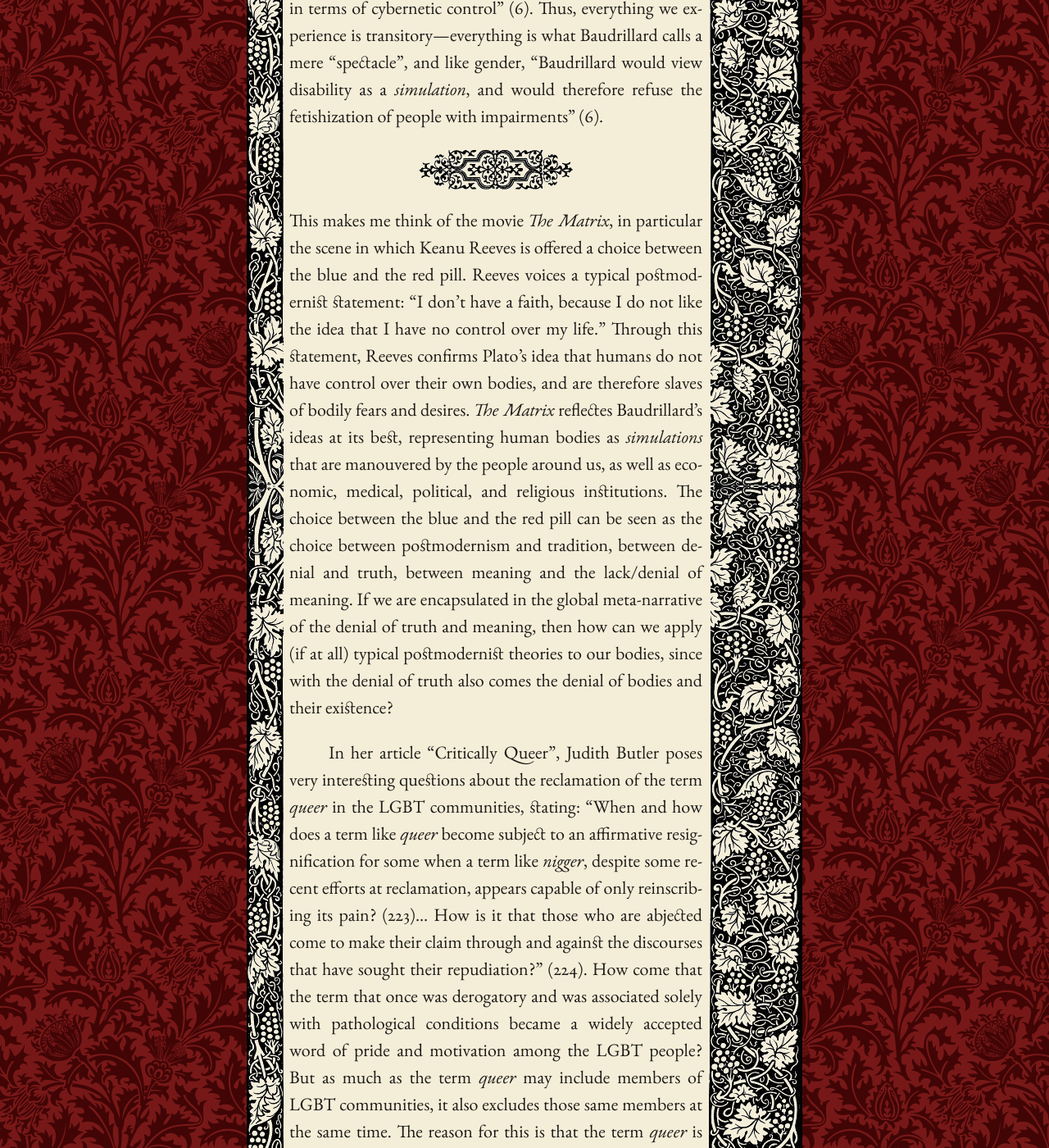
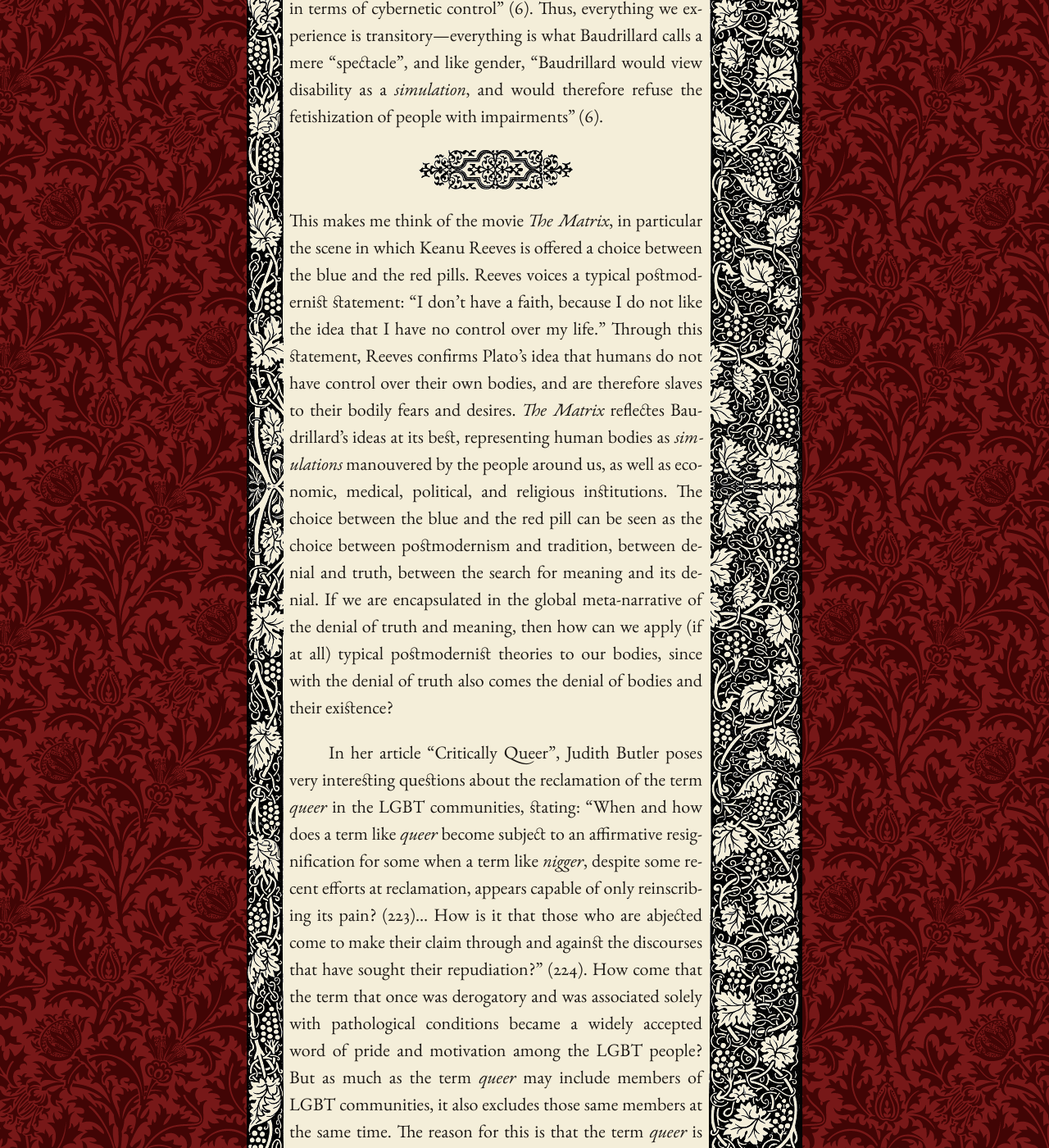
Before and after one commit to mpasovic/majapasovic.org, a Jekyll site: the page built from _posts/2012-06-25-disability-and-bodies.md, in a window 1280 px wide and 1400 px high, scrolled down 4342 px. Shown: the whole window at 82% size. Built offline with Jekyll 4.4.1, drawn with Linux system fonts in a browser that asks for light colours; nearby versions of some CDN libraries.

Commit message:
Updated 2012-06-25-disability-and-bodies.md

```diff
--- a/_posts/2012-06-25-disability-and-bodies.md
+++ b/_posts/2012-06-25-disability-and-bodies.md
@@ -96,16 +96,16 @@ would therefore refuse the fetishization of people with impairments”
 *****
 This makes me think of the movie *The Matrix*, in particular the
 scene in which Keanu Reeves is offered a choice between the blue and the
-red pill. Reeves voices a typical postmodernist statement: “I don’t have
+red pills. Reeves voices a typical postmodernist statement: “I don’t have
 a faith, because I do not like the idea that I have no control over my
 life.” Through this statement, Reeves confirms Plato’s idea that humans
-do not have control over their own bodies, and are therefore slaves of
+do not have control over their own bodies, and are therefore slaves to their
 bodily fears and desires. *The Matrix* reflectes Baudrillard’s ideas at
-its best, representing human bodies as *simulations* that are manouvered
+its best, representing human bodies as *simulations* manouvered
 by the people around us, as well as economic, medical, political, and
 religious institutions. The choice between the blue and the red pill can
 be seen as the choice between postmodernism and tradition, between
-denial and truth, between meaning and the lack/denial of meaning. If we
+denial and truth, between the search for meaning and its denial. If we
 are encapsulated in the global meta-narrative of the denial of truth and
 meaning, then how can we apply (if at all) typical postmodernist
 theories to our bodies, since with the denial of truth also comes the
```
